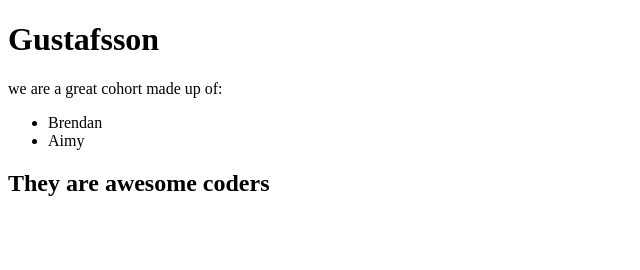
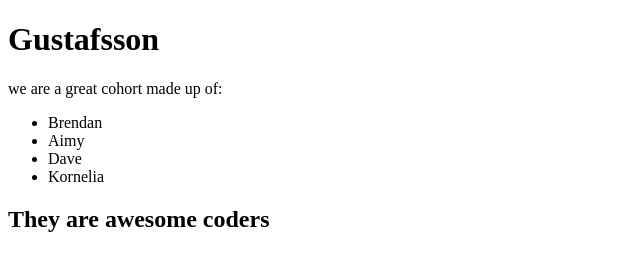
Before and after one commit to Brendan-Geoghegan/Gustafsson_web_page, a plain HTML site: page index.html in a window 1280 px wide. Shown: the whole page, without its empty margins (0-640 px from the left). Drawn offline with Linux system fonts and the light colour scheme.

Commit message:
added two more names

```diff
--- a/index.html
+++ b/index.html
@@ -12,6 +12,8 @@
     <ul>
         <li>Brendan</li>
         <li>Aimy</li>
+        <li>Dave</li>
+        <li>Kornelia</li>
     </ul>
     <h2>They are awesome coders</h2>
 </body>
```
